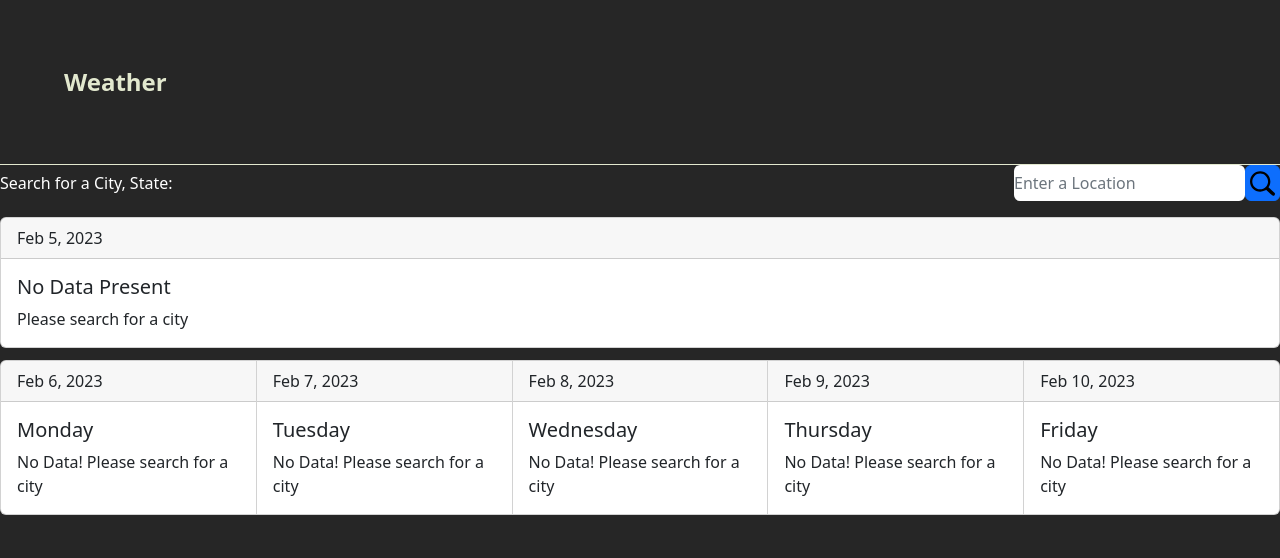
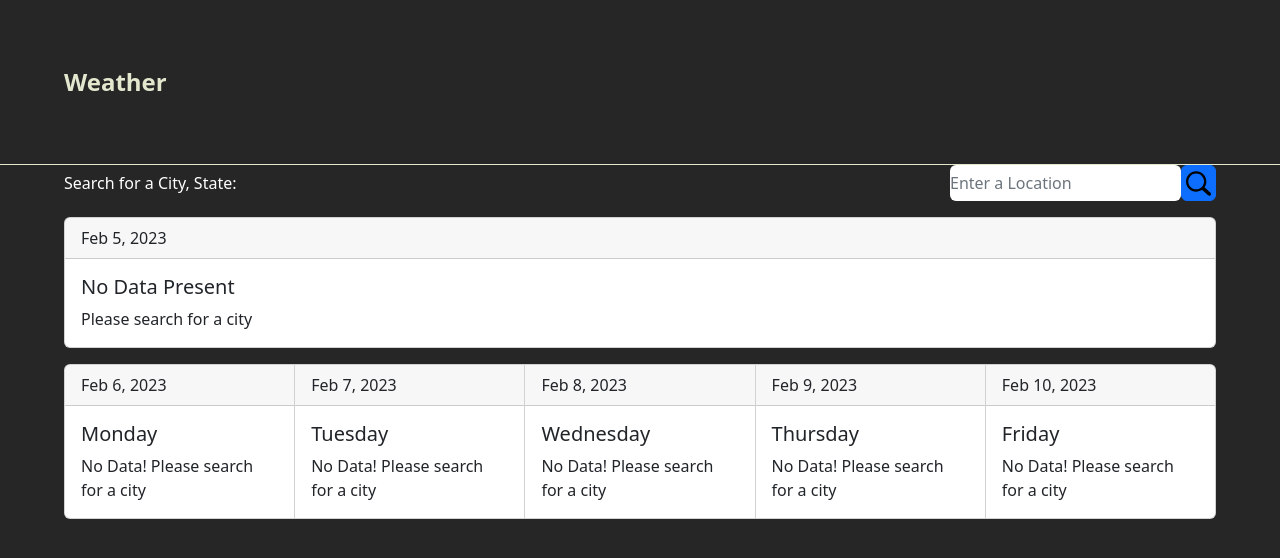
Before and after one commit to ShinichiM/weather, a React (Create React App) app in the folder main/: page / in a window 1280 px wide. Shown: the top 558 px of the page. Built offline with nearby package versions, Linux system fonts and the light colour scheme.

Commit message:
desktop sizing

```diff
--- a/main/src/App.css
+++ b/main/src/App.css
@@ -1,5 +1,5 @@
 :root {
-/*#0E1C36  */
+  /*#0E1C36  */
   --main-primary-color: #262626;
   --main-secondary-color: #e2e8ce;
 }
@@ -56,6 +56,24 @@ ul li {
   padding: 0 !important;
 }
 
+/* @media */
+@media only screen and (min-width: 1080px) {
+  .current-weather-container-desktop {
+    width: 90vw !important;
+    margin: 0 auto 1rem auto !important;
+  }
+  .mobile-font-size {
+    font-size: 2.5vw;
+  }
+  .forecast-weather-container-desktop {
+    width: 90vw !important;
+    margin: 0 auto 1rem auto !important;
+  }
+  .desktop-container {
+    width: 90vw !important;
+    margin: 0 auto 0 auto !important;
+  }
+}
 /* .weather-temp-container {
   margin-left: ""
 } */
--- a/main/src/components/Current.tsx
+++ b/main/src/components/Current.tsx
@@ -23,7 +23,10 @@ export const Current: React.FC<CurrentInterface> = ({ data }): JSX.Element => {
     return style;
   };
   return Object.keys(data).length === 0 ? (
-    <Card style={{ marginBottom: "0.75rem" }}>
+    <Card
+      style={{ marginBottom: "0.75rem" }}
+      className="current-weather-container-desktop"
+    >
       <Card.Header>{moment().format("ll")}</Card.Header>
       <Card.Body>
         <Card.Title>No Data Present</Card.Title>
@@ -39,17 +42,18 @@ export const Current: React.FC<CurrentInterface> = ({ data }): JSX.Element => {
         // backgroundRepeat: "no-repeat",
         // border: "none",
       }}
+      className="current-weather-container-desktop"
     >
       <Card.Header>
         <ul className="p-0 m-0 d-flex justify-content-between">
           <li>{moment().format("ll")}</li>
           <li>
             {Math.abs(new Date().getHours() - 12) > 9
-              ? new Date().toLocaleTimeString().split(" ")[0].substring(0, 4)
+              ? new Date().toLocaleTimeString().split(" ")[0].substring(0, 5)
               : new Date()
                   .toLocaleTimeString()
                   .split(" ")[0]
-                  .substring(0, 5)}{" "}
+                  .substring(0, 4)}{" "}
             {new Date().toLocaleTimeString().split(" ")[1]}
           </li>
         </ul>
--- a/main/src/components/Forecast.tsx
+++ b/main/src/components/Forecast.tsx
@@ -72,11 +72,11 @@ export const Forecast: React.FC<ForecastInterface> = ({
                     ? new Date()
                         .toLocaleTimeString()
                         .split(" ")[0]
-                        .substring(0, 4)
+                        .substring(0, 5)
                     : new Date()
                         .toLocaleTimeString()
                         .split(" ")[0]
-                        .substring(0, 5)}{" "}
+                        .substring(0, 4)}{" "}
                   {new Date().toLocaleTimeString().split(" ")[1]}
                 </li>
               </ul>
@@ -181,7 +181,7 @@ export const Forecast: React.FC<ForecastInterface> = ({
         );
       });
     }
-    return <CardGroup>{forecastJSX}</CardGroup>;
+    return <CardGroup className="forecast-weather-container-desktop">{forecastJSX}</CardGroup>;
   };
   const holdDataTest = [];
   const popualteForecastTest = (forecastData: any) => {
--- a/main/src/components/SearchForm.tsx
+++ b/main/src/components/SearchForm.tsx
@@ -98,8 +98,10 @@ export const SearchForm: React.FC<SearchFormInterface> = ({
   };
 
   return (
-    <>
-      <Form onSubmit={(e) => locationSubmitHandler(e)} className="mb-3">
+    <Form
+      onSubmit={(e) => locationSubmitHandler(e)}
+      className="mb-3 desktop-container"
+    >
       <Form.Group
         className="d-flex justify-content-between align-items-center"
         controlId=""
@@ -122,6 +124,5 @@ export const SearchForm: React.FC<SearchFormInterface> = ({
         </div>
       </Form.Group>
     </Form>
-    </>
   );
 };
```
Lines whose indentation alone changed are shown as unchanged.
